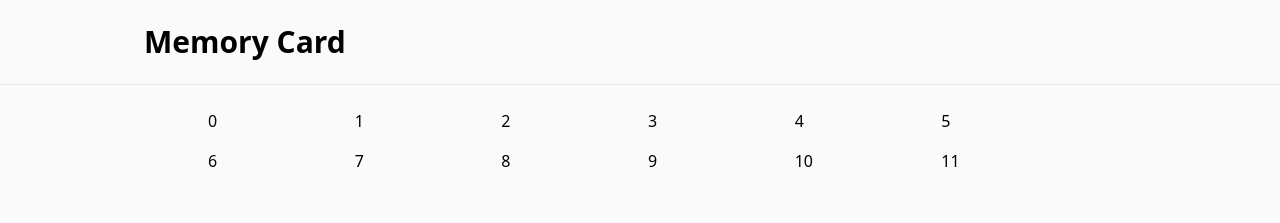
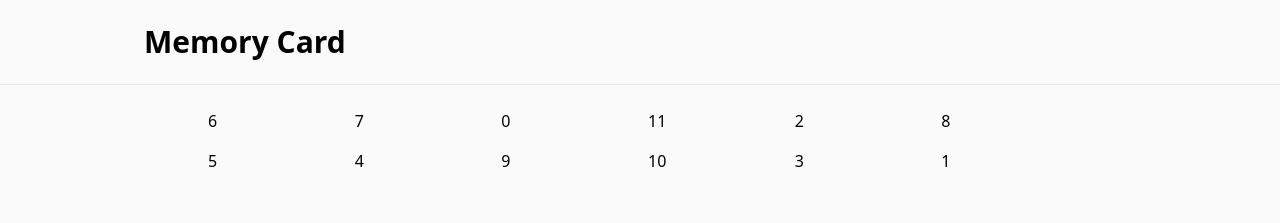
Before and after one commit to greqov/odin-memory-card, a React app: page / in a window 1280 px wide. Shown: the top 223 px of the page. Built offline with nearby package versions, Linux system fonts and the light colour scheme.

Commit message:
Shuffle cards (on reload)

```diff
--- a/src/js/components/Main.js
+++ b/src/js/components/Main.js
@@ -1,5 +1,20 @@
 import React from 'react';
 import Card from './Card';
+
+function shuffle(arr) {
+  const array = arr;
+  let currentIndex = array.length;
+  let randomIndex;
+
+  while (currentIndex !== 0) {
+    randomIndex = Math.floor(Math.random() * currentIndex);
+    currentIndex -= 1;
+
+    [array[currentIndex], array[randomIndex]] = [array[randomIndex], array[currentIndex]];
+  }
+
+  return array;
+}
 
 export default function Main() {
   const cards = [
@@ -53,7 +68,7 @@ export default function Main() {
     },
   ];
 
-  const cardEls = cards.map((card) => <Card key={card.id} label={card.label} />);
+  const cardEls = shuffle(cards).map((card) => <Card key={card.id} label={card.label} />);
 
   return (
     <main className="container max-w-4xl mx-auto mb-6 px-4">
```
